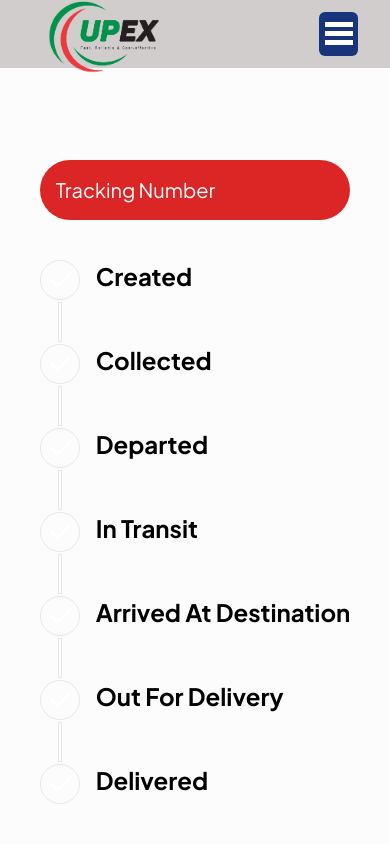
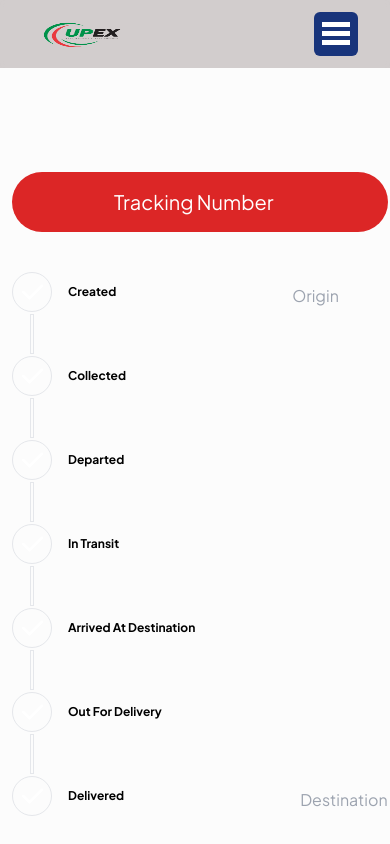
Before and after one commit to fzsf163/delivery-site, a React (Vite) app: page /tracking in a window 390 px wide. Shown: the top 844 px of the page. Built offline with nearby package versions, Linux system fonts and the light colour scheme.

Commit message:
style update added

```diff
--- a/src/components/hero/hero.tsx
+++ b/src/components/hero/hero.tsx
@@ -17,14 +17,12 @@ function HeroSection() {
           `https://api.upexworldbd.com/api/manual_tracking.php?tracking_id=${tracking}`,
         );
         if (p.data) {
-          console.log("🚀 ~ handleTracking ~ p.data:", p.data)
           nav("tracking", {
             state: { info: p.data, trackingNumber: tracking },
           });
         }
       } catch (error) {
         if (axios.isAxiosError(error)) {
-          console.log("🚀 ~ handleTracking ~ error.code:", error.code);
           if (error.response?.status === 404) setError("Tracking ID not found");
         } else {
           setError(String(error));
@@ -33,7 +31,7 @@ function HeroSection() {
     }
   };
   return (
-    <div className="grid h-[40rem] w-full sm:h-fit">
+    <div className="grid h-[40rem] w-full lg:h-[50rem] 2xl:h-fit">
       <img
         src={placholder}
         alt=""
--- a/src/components/navbar/navbar.tsx
+++ b/src/components/navbar/navbar.tsx
@@ -37,12 +37,12 @@ export default function Navbar() {
   return (
     <div className="fixed left-0 top-0 z-50 h-[68px] w-full bg-[rgba(197,191,191,0.77)] text-white backdrop-blur-sm lg:h-[100px]">
       <div className="mx-auto hidden w-full items-center justify-center gap-5 lg:flex lg:gap-16 xl:gap-[129px]">
-        <div className="w-fit">
+        <div className="h-[100px] w-[200px]">
           <Link to="/">
             <img
               src="/upexworld.png"
               alt="upexworld logo"
-              className="h-full w-[500px] xl:w-[105px]"
+              className="h-full w-full"
             />
           </Link>
         </div>
@@ -76,12 +76,14 @@ export default function Navbar() {
       </div>
       {/* mobile menu */}
       <div className="relative flex h-full w-full items-center justify-between px-[2rem] lg:hidden">
-        <div className="w-fit">
-          <img
-            src="/upexworld.png"
-            alt="upexworld logo"
-            className="h-full w-[50%]"
-          />
+        <div className="h-[50px] w-[100px]">
+          <Link to={"/"}>
+            <img
+              src="/upexworld.png"
+              alt="upexworld logo"
+              className="h-full w-full"
+            />
+          </Link>
         </div>
         <div className="size-[44px] cursor-pointer rounded-md bg-bg-color">
           <div ref={menuRef} id="toggle" onClick={toggleMenu}>
@@ -103,7 +105,7 @@ export default function Navbar() {
                   <p
                     key={m.id}
                     className={
-                      "text-lg capitalize transition-all duration-500 ease-in-out md:text-[4rem]"
+                      "text-lg font-bold capitalize transition-all duration-500 ease-in-out md:text-[2rem]"
                     }
                   >
                     {m.label}
--- a/src/routes/trackinginfo.tsx
+++ b/src/routes/trackinginfo.tsx
@@ -52,9 +52,9 @@ function TrackingData() {
   ];
 
   return (
-    <div className="mx-auto mt-40 w-fit space-y-10">
+    <div className="mx-auto mt-40 w-fit space-y-10 p-3 sm:p-0">
       <div>
-        <p className="space-x-3 rounded-full bg-red-600 p-4 text-xl text-white">
+        <p className="space-x-3 rounded-full bg-red-600 p-4 text-center text-xl text-white">
           <span>Tracking Number</span>
           <span className="font-bold">
             {data?.tracking_id != ""
@@ -81,7 +81,32 @@ function TrackingData() {
                   className={`h-1 w-full rotate-90 ${t.label === "delivered" ? "hidden" : ""} ${Number(data?.tracking_status) >= Number(t.number) ? "bg-red-600" : "border"}`}
                 ></div>
               </div>
-              <p className="text-2xl font-bold capitalize">{t.label}</p>
+              <p className="mt-3 flex items-start justify-center gap-44 text-xs font-bold capitalize sm:mt-1 sm:text-xl">
+                {t.label}{" "}
+                <span
+                  className={`font-normal ${t.label === "created" || t.label === "delivered" ? "text-base text-gray-400" : ""}`}
+                >
+                  {t.label === "created" ? (
+                    <span className="inline-flex flex-col">
+                      Origin{" "}
+                      <span className="text-sm">
+                        {data?.origin === "" ? "no data" : data?.origin}
+                      </span>
+                    </span>
+                  ) : t.label === "delivered" ? (
+                    <span className="inline-flex flex-col">
+                      Destination{" "}
+                      <span className="text-sm">
+                        {data?.destination === ""
+                          ? "no data"
+                          : data?.destination}
+                      </span>
+                    </span>
+                  ) : (
+                    ""
+                  )}
+                </span>
+              </p>
             </div>
           );
         })}
```
